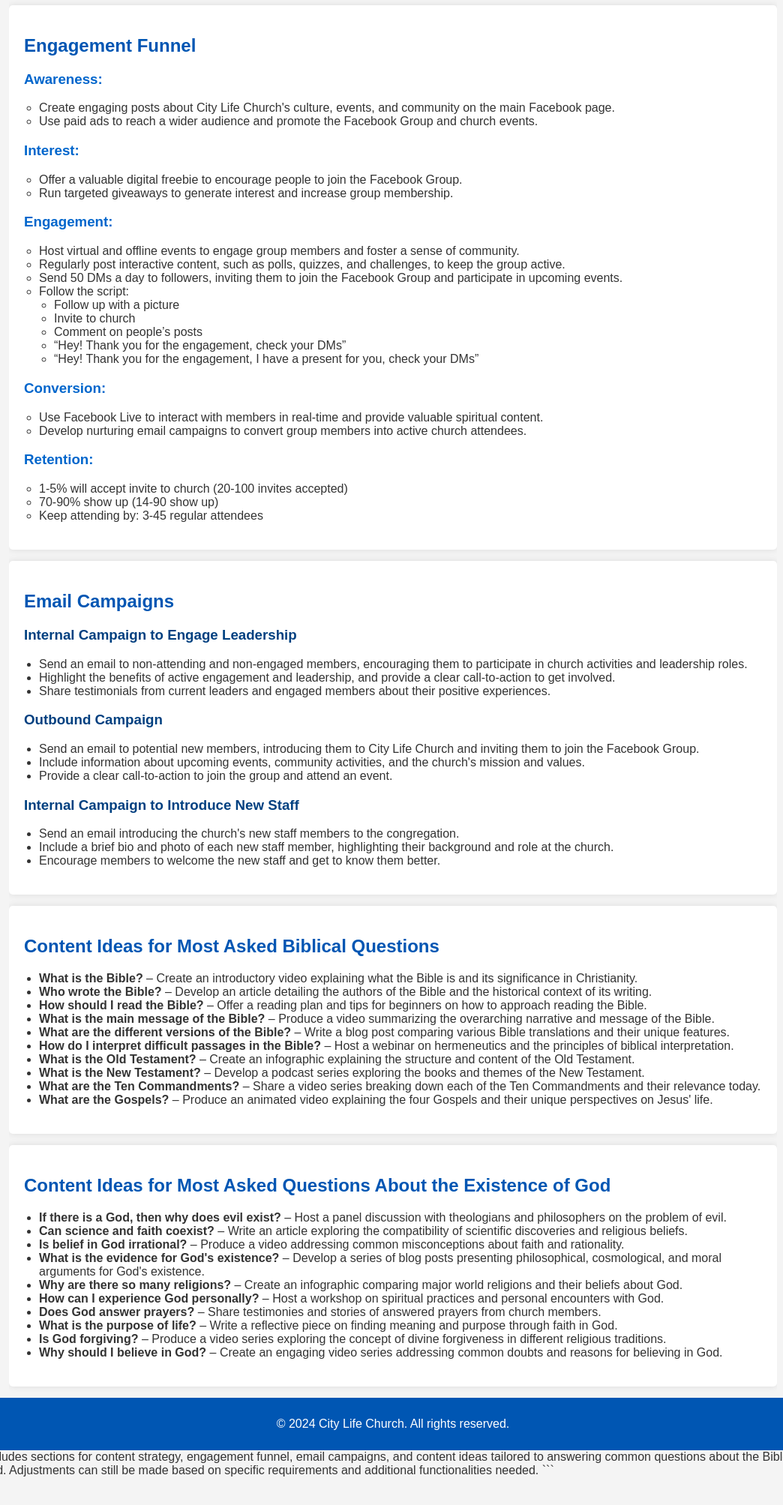
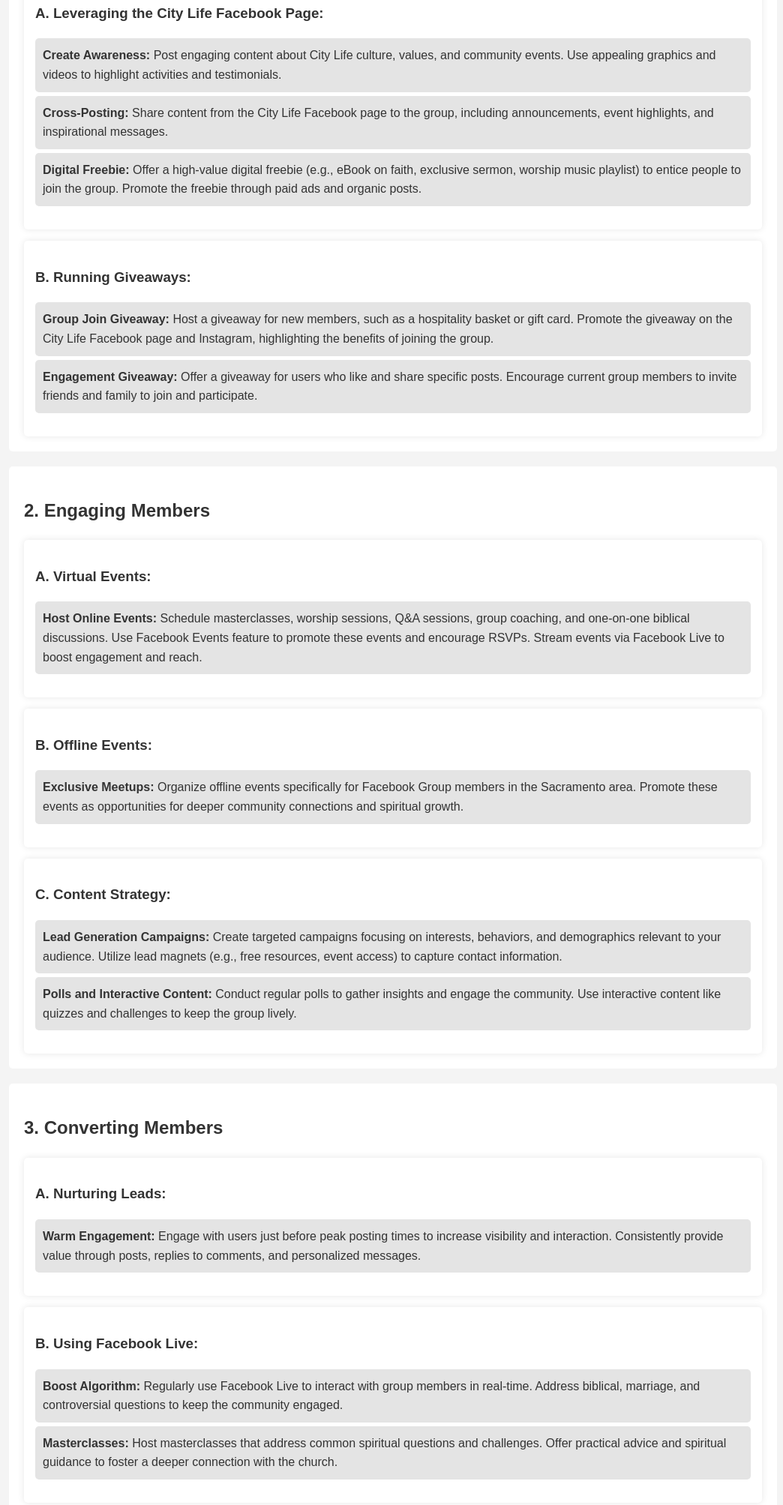
Before and after one commit to SocialCashCoach/CityLIfeStrategy2, a plain HTML site: page index.html in a window 1280 px wide. Shown: the part 463-2470 px from the top of the page at 75% size, without its empty margins (116-1160 px from the left). Before the commit the page ends 2433 px from the top, so only its background shows below. Drawn offline with Linux system fonts and the light colour scheme.

Commit message:
Update index.html
Changed Again

````diff
--- a/index.html
+++ b/index.html
@@ -1,19 +1,17 @@
-It seems that the HTML code provided might have been incomplete or broken during transmission. Here's a revised version of the HTML code based on what was previously discussed:
-
-```html
 <!DOCTYPE html>
 <html lang="en">
 <head>
   <meta charset="UTF-8">
   <meta name="viewport" content="width=device-width, initial-scale=1.0">
-  <title>City Life Church Content and Engagement Plan</title>
+  <title>City Life Church Social Media Strategy</title>
   <style>
     body {
       font-family: Arial, sans-serif;
+      line-height: 1.6;
+      color: #333;
       margin: 0;
       padding: 0;
       background-color: #f4f4f4;
-      color: #333;
     }
     .container {
       width: 80%;
@@ -21,173 +19,212 @@ It seems that the HTML code provided might have been incomplete or broken during
       overflow: hidden;
     }
     .header, .footer {
-      background: #0056b3;
+      background: #333;
       color: #fff;
-      padding: 10px 0;
+      padding: 20px 0;
       text-align: center;
     }
     .section {
       background: #fff;
-      margin: 15px 0;
+      margin: 20px 0;
       padding: 20px;
       border-radius: 5px;
-      box-shadow: 0 0 10px rgba(0, 0, 0, 0.1);
     }
-    .section h2 {
-      color: #0056b3;
+    h1, h2, h3 {
+      color: #333;
     }
-    .section ul {
-      list-style-type: disc;
-      padding-left: 20px;
+    ul {
+      list-style: none;
+      padding: 0;
     }
-    .funnel-step h3 {
-      color: #0066cc;
+    ul li {
+      background: #e4e4e4;
+      margin: 5px 0;
+      padding: 10px;
+      border-radius: 5px;
     }
-    .funnel-step ul {
-      list-style-type: circle;
-      padding-left: 20px;
+    .engagement-funnel {
+      background: #f9f9f9;
+      border: 1px solid #ddd;
+      padding: 20px;
+      border-radius: 5px;
+      margin: 20px 0;
     }
-    .email-campaign h3 {
-      color: #004080;
+    .email-campaigns, .engagement-funnel, .content-strategy {
+      display: flex;
+      flex-direction: column;
+      gap: 15px;
+    }
+    .email-campaign, .strategy-step, .funnel-step {
+      background: #fff;
+      padding: 15px;
+      border-radius: 5px;
+      box-shadow: 0 0 10px rgba(0,0,0,0.1);
     }
   </style>
 </head>
 <body>
 
   <div class="header">
-    <h1>City Life Church Content and Engagement Plan</h1>
+    <h1>City Life Church Social Media Strategy</h1>
   </div>
 
   <div class="container">
+    <div class="section">
+      <h2>Objective</h2>
+      <p>Attract, engage, and convert Facebook Group members into active City Life Church attendees.</p>
+    </div>
 
     <div class="section">
-      <h2>Facebook Page, Instagram, and Facebook Group Content Strategy</h2>
+      <h2>1. Attracting Members</h2>
+
+      <div class="content-strategy">
+        <div class="strategy-step">
+          <h3>A. Leveraging the City Life Facebook Page:</h3>
           <ul>
-        <li><strong>Regular Posts:</strong> Post daily updates, inspirational quotes, and event reminders on Facebook and Instagram.</li>
-        <li><strong>Live Sessions:</strong> Host weekly live sessions discussing biblical topics, community events, and Q&A sessions.</li>
-        <li><strong>Interactive Content:</strong> Create polls, quizzes, and surveys to engage followers and gather feedback.</li>
-        <li><strong>Video Content:</strong> Share testimonies, sermon snippets, and behind-the-scenes videos to provide a personal touch.</li>
-        <li><strong>User-Generated Content:</strong> Encourage members to share their stories, photos, and experiences related to church activities.</li>
-        <li><strong>Event Promotion:</strong> Promote upcoming events, workshops, and community outreach programs regularly.</li>
-        <li><strong>Community Spotlights:</strong> Highlight volunteer efforts, success stories, and member achievements to foster community spirit.</li>
-        <li><strong>Seasonal Themes:</strong> Align content with holidays, seasons, and church milestones to keep the feed fresh and relevant.</li>
-        <li><strong>Educational Content:</strong> Share informative articles, infographics, and educational resources on faith-related topics.</li>
-        <li><strong>Engagement Initiatives:</strong> Initiate challenges, group activities, and shoutouts to keep followers actively participating.</li>
+            <li><strong>Create Awareness:</strong> Post engaging content about City Life culture, values, and community events. Use appealing graphics and videos to highlight activities and testimonials.</li>
+            <li><strong>Cross-Posting:</strong> Share content from the City Life Facebook page to the group, including announcements, event highlights, and inspirational messages.</li>
+            <li><strong>Digital Freebie:</strong> Offer a high-value digital freebie (e.g., eBook on faith, exclusive sermon, worship music playlist) to entice people to join the group. Promote the freebie through paid ads and organic posts.</li>
           </ul>
         </div>
 
-    <div class="section">
-      <h2>Engagement Funnel</h2>
-      <div class="funnel-step">
-        <h3>Awareness:</h3>
+        <div class="strategy-step">
+          <h3>B. Running Giveaways:</h3>
           <ul>
-          <li>Create engaging posts about City Life Church's culture, events, and community on the main Facebook page.</li>
-          <li>Use paid ads to reach a wider audience and promote the Facebook Group and church events.</li>
+            <li><strong>Group Join Giveaway:</strong> Host a giveaway for new members, such as a hospitality basket or gift card. Promote the giveaway on the City Life Facebook page and Instagram, highlighting the benefits of joining the group.</li>
+            <li><strong>Engagement Giveaway:</strong> Offer a giveaway for users who like and share specific posts. Encourage current group members to invite friends and family to join and participate.</li>
           </ul>
         </div>
-      <div class="funnel-step">
-        <h3>Interest:</h3>
+      </div>
+    </div>
+
+    <div class="section">
+      <h2>2. Engaging Members</h2>
+
+      <div class="content-strategy">
+        <div class="strategy-step">
+          <h3>A. Virtual Events:</h3>
           <ul>
-          <li>Offer a valuable digital freebie to encourage people to join the Facebook Group.</li>
-          <li>Run targeted giveaways to generate interest and increase group membership.</li>
+            <li><strong>Host Online Events:</strong> Schedule masterclasses, worship sessions, Q&A sessions, group coaching, and one-on-one biblical discussions. Use Facebook Events feature to promote these events and encourage RSVPs. Stream events via Facebook Live to boost engagement and reach.</li>
           </ul>
         </div>
-      <div class="funnel-step">
-        <h3>Engagement:</h3>
+
+        <div class="strategy-step">
+          <h3>B. Offline Events:</h3>
           <ul>
-          <li>Host virtual and offline events to engage group members and foster a sense of community.</li>
-          <li>Regularly post interactive content, such as polls, quizzes, and challenges, to keep the group active.</li>
-          <li>Send 50 DMs a day to followers, inviting them to join the Facebook Group and participate in upcoming events.</li>
-          <li>Follow the script:
-            <ul>
-              <li>Follow up with a picture</li>
-              <li>Invite to church</li>
-              <li>Comment on people’s posts</li>
-              <li>“Hey! Thank you for the engagement, check your DMs”</li>
-              <li>“Hey! Thank you for the engagement, I have a present for you, check your DMs”</li>
-            </ul>
-          </li>
+            <li><strong>Exclusive Meetups:</strong> Organize offline events specifically for Facebook Group members in the Sacramento area. Promote these events as opportunities for deeper community connections and spiritual growth.</li>
           </ul>
         </div>
-      <div class="funnel-step">
-        <h3>Conversion:</h3>
+
+        <div class="strategy-step">
+          <h3>C. Content Strategy:</h3>
           <ul>
-          <li>Use Facebook Live to interact with members in real-time and provide valuable spiritual content.</li>
-          <li>Develop nurturing email campaigns to convert group members into active church attendees.</li>
+            <li><strong>Lead Generation Campaigns:</strong> Create targeted campaigns focusing on interests, behaviors, and demographics relevant to your audience. Utilize lead magnets (e.g., free resources, event access) to capture contact information.</li>
+            <li><strong>Polls and Interactive Content:</strong> Conduct regular polls to gather insights and engage the community. Use interactive content like quizzes and challenges to keep the group lively.</li>
           </ul>
         </div>
-      <div class="funnel-step">
-        <h3>Retention:</h3>
+      </div>
+    </div>
+
+    <div class="section">
+      <h2>3. Converting Members</h2>
+
+      <div class="content-strategy">
+        <div class="strategy-step">
+          <h3>A. Nurturing Leads:</h3>
           <ul>
-          <li>1-5% will accept invite to church (20-100 invites accepted)</li>
-          <li>70-90% show up (14-90 show up)</li>
-          <li>Keep attending by: 3-45 regular attendees</li>
+            <li><strong>Warm Engagement:</strong> Engage with users just before peak posting times to increase visibility and interaction. Consistently provide value through posts, replies to comments, and personalized messages.</li>
+          </ul>
+        </div>
+
+        <div class="strategy-step">
+          <h3>B. Using Facebook Live:</h3>
+          <ul>
+            <li><strong>Boost Algorithm:</strong> Regularly use Facebook Live to interact with group members in real-time. Address biblical, marriage, and controversial questions to keep the community engaged.</li>
+            <li><strong>Masterclasses:</strong> Host masterclasses that address common spiritual questions and challenges. Offer practical advice and spiritual guidance to foster a deeper connection with the church.</li>
+          </ul>
+        </div>
+
+        <div class="strategy-step">
+          <h3>C. Organic Content Creation:</h3>
+          <ul>
+            <li><strong>One-Minute Blurbs:</strong> Create short, impactful videos answering common questions and providing spiritual insights. Share these videos in the group and on the main Facebook page to attract new members.</li>
+            <li><strong>Content Repurposing:</strong> Turn high-engagement organic content into targeted paid ads to reach a broader audience. Use this strategy to drive traffic to the group and promote upcoming events.</li>
+          </ul>
+        </div>
+      </div>
+    </div>
+
+    <div class="section">
+      <h2>4. Continuous Improvement</h2>
+
+      <div class="content-strategy">
+        <div class="strategy-step">
+          <h3>A. Monitor and Analyze:</h3>
+          <ul>
+            <li><strong>Engagement Metrics:</strong> Track engagement metrics such as likes, shares, comments, and group growth. Use insights to refine content strategy and optimize engagement.</li>
+            <li><strong>Conversion Rates:</strong> Monitor the conversion rates from group members to church attendees. Adjust strategies based on data to improve conversion rates continuously.</li>
+          </ul>
+        </div>
+
+        <div class="strategy-step">
+          <h3>B. Community Building:</h3>
+          <ul>
+            <li><strong>Foster a Sense of Belonging:</strong> Encourage members to share their stories, prayer requests, and testimonies. Highlight member contributions and celebrate milestones to build a strong, supportive community.</li>
+          </ul>
+        </div>
+      </div>
+    </div>
+
+    <div class="section email-campaigns">
+      <h2>Email Campaigns</h2>
+
+      <div class="email-campaign">
+        <h3>1. Internal Campaign to Engage Leadership and Non-Engaged Members:</h3>
+        <ul>
+          <li><strong>Highlight Benefits:</strong> Emphasize the spiritual growth, community support, and personal development benefits of attending City Life Church.</li>
+          <li><strong>Share Success Stories:</strong> Include testimonials and success stories from active members to inspire and motivate engagement.</li>
+          <li><strong>Personalized Messages:</strong> Send personalized messages to leaders and non-engaged members, encouraging their participation and attendance.</li>
+        </ul>
+      </div>
+
+      <div class="email-campaign">
+        <h3>2. Outbound Campaign for New Leads:</h3>
+        <ul>
+          <li><strong>Welcome Email:</strong> Send a warm welcome email to new leads, introducing them to City Life Church and its values.</li>
+          <li><strong>Value-Driven Content:</strong> Provide valuable content such as exclusive sermons, worship playlists, and inspirational eBooks to nurture new leads.</li>
+          <li><strong>Call to Action:</strong> Include a clear call to action inviting new leads to join the Facebook group and explore church offerings.</li>
         </ul>
       </div>
     </div>
 
-    <div class="section">
-      <h2>Email Campaigns</h2>
-      <div class="email-campaign">
-        <h3>Internal Campaign to Engage Leadership</h3>
+    <div class="section engagement-funnel">
+      <h2>Engagement Funnel</h2>
+
+      <div class="funnel-step">
+        <h3>1. Awareness Stage:</h3>
         <ul>
-          <li>Send an email to non-attending and non-engaged members, encouraging them to participate in church activities and leadership roles.</li>
-          <li>Highlight the benefits of active engagement and leadership, and provide a clear call-to-action to get involved.</li>
-          <li>Share testimonials from current leaders and engaged members about their positive experiences.</li>
+          <li><strong>Content Distribution:</strong> Distribute engaging content that resonates with the target audience. Use Facebook Insights to identify peak engagement times and optimize content distribution.</li>
+          <li><strong>Video Series:</strong> Launch a video series addressing common spiritual questions, including Bible questions, questions about the existence of God, and questions around godly marriage.</li>
         </ul>
       </div>
-      <div class="email-campaign">
-        <h3>Outbound Campaign</h3>
+
+      <div class="funnel-step">
+        <h3>2. Consideration Stage:</h3>
         <ul>
-          <li>Send an email to potential new members, introducing them to City Life Church and inviting them to join the Facebook Group.</li>
-          <li>Include information about upcoming events, community activities, and the church's mission and values.</li>
-          <li>Provide a clear call-to-action to join the group and attend an event.</li>
+          <li><strong>Polls and Quizzes:</strong> Conduct polls and quizzes to gather insights into members' spiritual interests and challenges. Use this data to tailor content and engagement strategies.</li>
+          <li><strong>Live Q&A Sessions:</strong> Host live Q&A sessions with church leaders and members to address spiritual questions and concerns in real-time.</li>
         </ul>
       </div>
-      <div class="email-campaign">
-        <h3>Internal Campaign to Introduce New Staff</h3>
+
+      <div class="funnel-step">
+        <h3>3. Conversion Stage:</h3>
         <ul>
-          <li>Send an email introducing the church's new staff members to the congregation.</li>
-          <li>Include a brief bio and photo of each new staff member, highlighting their background and role at the church.</li>
-          <li>Encourage members to welcome the new staff and get to know them better.</li>
+          <li><strong>Personalized Invitations:</strong> Send personalized invitations to members who have shown consistent engagement and interest. Encourage them to attend offline events and connect with church community leaders.</li>
+          <li><strong>Feedback Loop:</strong> Establish a feedback loop to gather member feedback on events, content, and overall group experience. Use feedback to refine strategies and improve member satisfaction.</li>
         </ul>
       </div>
     </div>
-
-    <div class="section">
-      <h2>Content Ideas for Most Asked Biblical Questions</h2>
-      <ul>
-        <li><strong>What is the Bible?</strong> – Create an introductory video explaining what the Bible is and its significance in Christianity.</li>
-        <li><strong>Who wrote the Bible?</strong> – Develop an article detailing the authors of the Bible and the historical context of its writing.</li>
-        <li><strong>How should I read the Bible?</strong> – Offer a reading plan and tips for beginners on how to approach reading the Bible.</li>
-        <li><strong>What is the main message of the Bible?</strong> – Produce a video summarizing the overarching narrative and message of the Bible.</li>
-        <li><strong>What are the different versions of the Bible?</strong> – Write a blog post comparing various Bible translations and their unique features.</li>
-        <li><strong>How do I interpret difficult passages in the Bible?</strong> – Host a webinar on hermeneutics and the principles of biblical interpretation.</li>
-        <li><strong>What is the Old Testament?</strong> – Create an infographic explaining the structure and content of the Old Testament.</li>
-        <li><strong>What is the New Testament?</strong> – Develop a podcast series exploring the books and themes of the New Testament.</li>
-        <li><strong>What are the Ten Commandments?</strong> – Share a video series breaking down each of the Ten Commandments and their relevance today.</li>
-        <li><strong>What are the Gospels?</strong> – Produce an animated video explaining the four Gospels and their unique perspectives on Jesus' life.</li>
-      </ul>
-    </div>
-
-    <div class="section">
-      <h2>Content Ideas for Most Asked Questions About the Existence of God</h2>
-      <ul>
-        <li><strong>If there is a God, then why does evil exist?</strong> – Host a panel
-
- discussion with theologians and philosophers on the problem of evil.</li>
-        <li><strong>Can science and faith coexist?</strong> – Write an article exploring the compatibility of scientific discoveries and religious beliefs.</li>
-        <li><strong>Is belief in God irrational?</strong> – Produce a video addressing common misconceptions about faith and rationality.</li>
-        <li><strong>What is the evidence for God's existence?</strong> – Develop a series of blog posts presenting philosophical, cosmological, and moral arguments for God's existence.</li>
-        <li><strong>Why are there so many religions?</strong> – Create an infographic comparing major world religions and their beliefs about God.</li>
-        <li><strong>How can I experience God personally?</strong> – Host a workshop on spiritual practices and personal encounters with God.</li>
-        <li><strong>Does God answer prayers?</strong> – Share testimonies and stories of answered prayers from church members.</li>
-        <li><strong>What is the purpose of life?</strong> – Write a reflective piece on finding meaning and purpose through faith in God.</li>
-        <li><strong>Is God forgiving?</strong> – Produce a video series exploring the concept of divine forgiveness in different religious traditions.</li>
-        <li><strong>Why should I believe in God?</strong> – Create an engaging video series addressing common doubts and reasons for believing in God.</li>
-      </ul>
-    </div>
-
   </div>
 
   <div class="footer">
@@ -196,9 +233,3 @@ It seems that the HTML code provided might have been incomplete or broken during
 
 </body>
 </html>
-```
-
-This code includes sections for content strategy, engagement funnel, email campaigns, and content ideas tailored to answering common questions about the Bible and the existence of God. Adjustments can still be made based on specific requirements and additional functionalities needed.
-</body>
-</html>
-```
````
Lines whose indentation alone changed are shown as unchanged.
